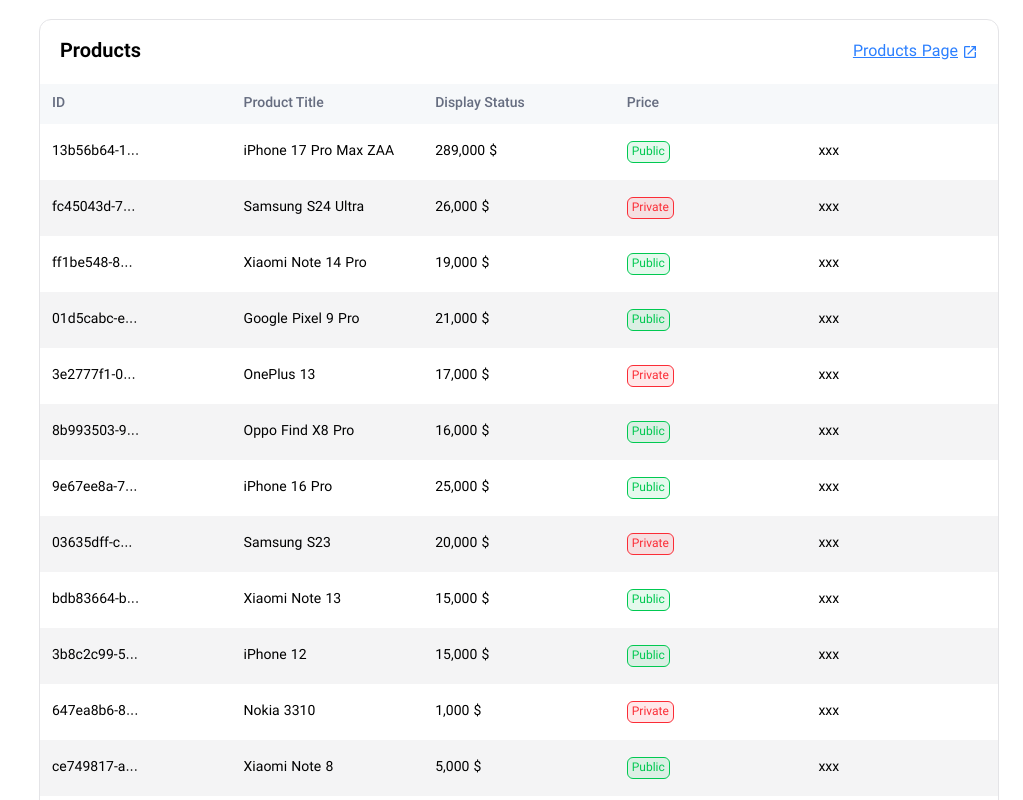
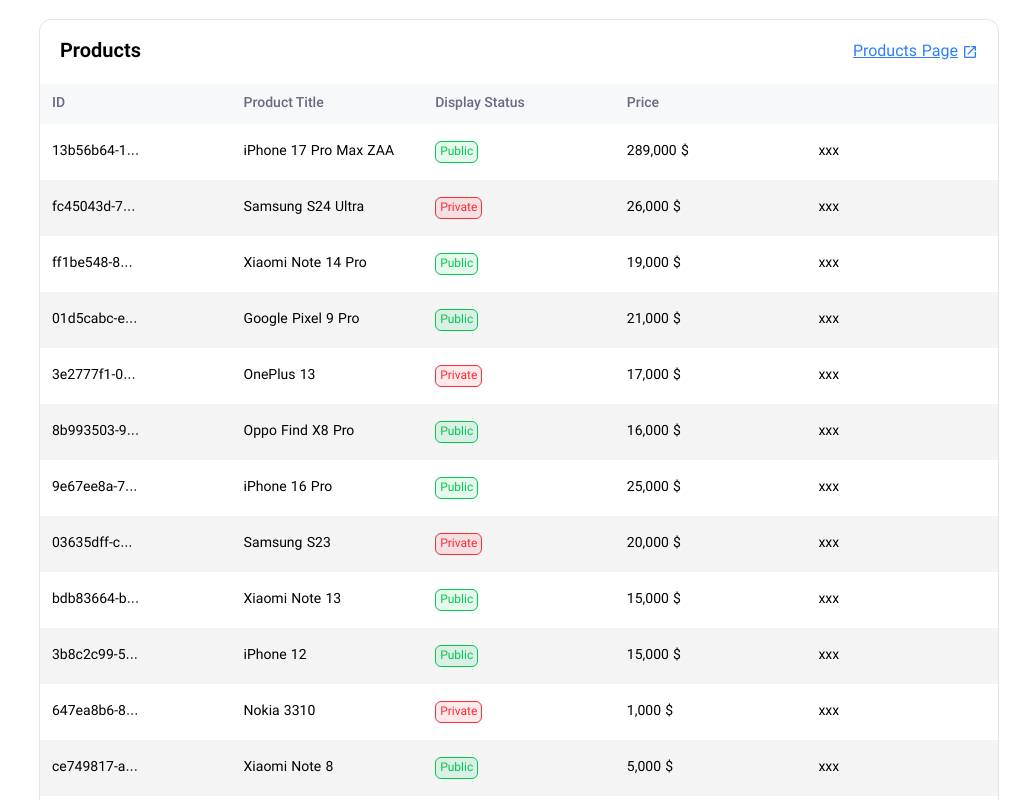
Before and after one commit to Reza-Bamoniri/Admin-Dashboard, a React (Vite) app: page / in a window 1280 px wide. Shown: the part 960-1760 px from the top of the page, without its empty margins (257-1280 px from the left). Built offline with nearby package versions, Linux system fonts and the light colour scheme.

Commit message:
feat: edit LastProductTable

```diff
--- a/src/components/LastProductTable/LastProductTable.jsx
+++ b/src/components/LastProductTable/LastProductTable.jsx
@@ -40,14 +40,14 @@
                      return  <TableRow key={product.id}>
                                  <TableCell>{product.id.slice(0, 10)}...</TableCell>
                                  <TableCell>{product.title}</TableCell>
-                                 <TableCell>{product.price.toLocaleString()} $</TableCell>
                                  <TableCell>
                                   <p className={product.isPublished ? "success-badge badge" : " badge danger-badge" }>
                                     {
-                                        product.isPublished ? "Public" : "Private"
+                                      product.isPublished ? "Public" : "Private"
                                     }
                                   </p>
                                  </TableCell>
+                                 <TableCell>{product.price.toLocaleString()} $</TableCell>
                                  <TableCell>xxx</TableCell>
                             </TableRow>
                     })
```
